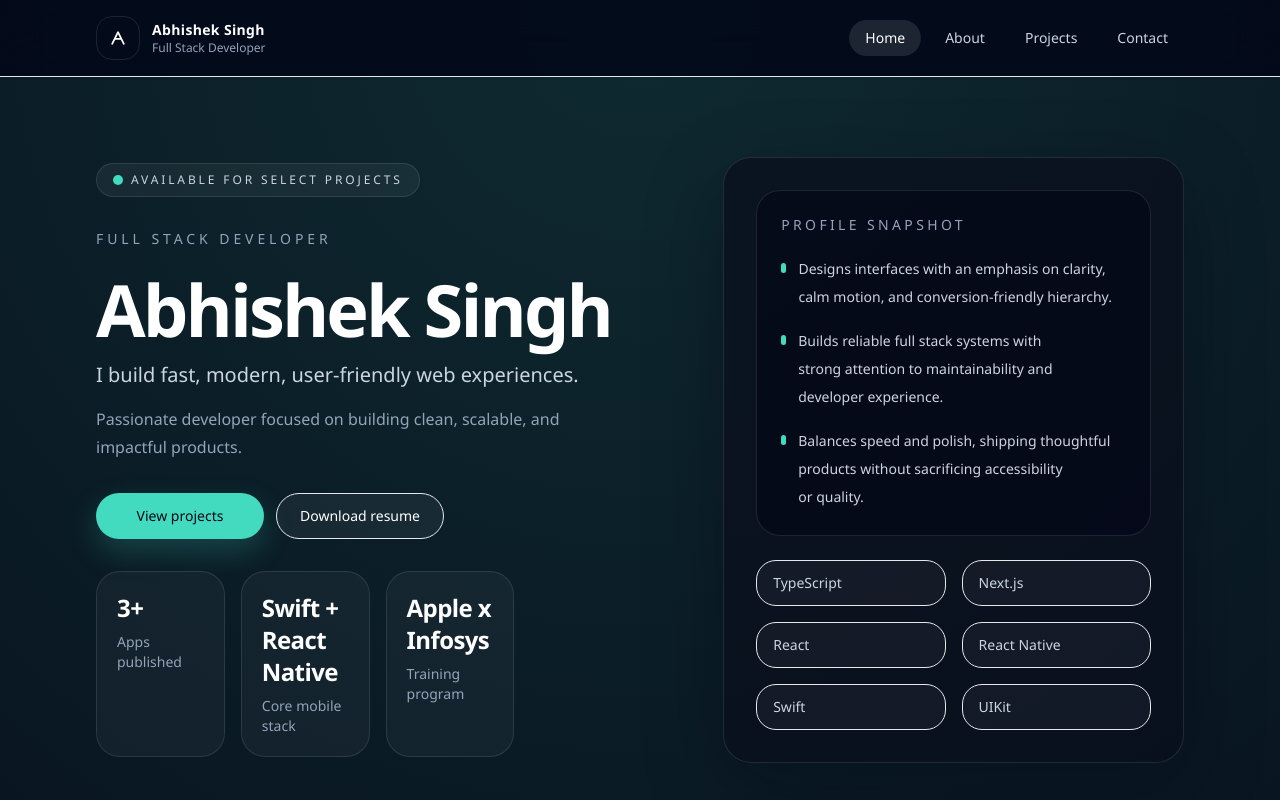
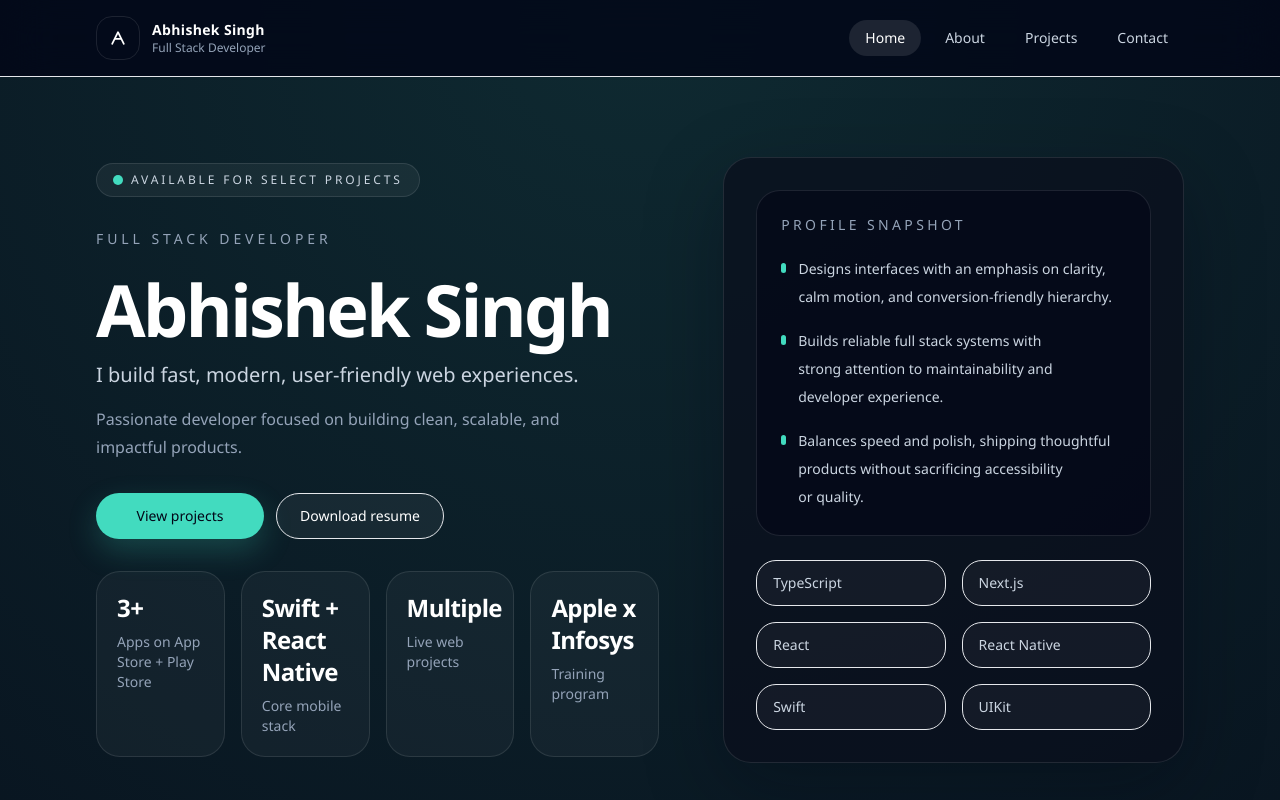
Before and after one commit to Abhishek-dev69/Personal-Portfolio, a Next.js app: page / in a window 1280 px wide. Shown: the top 800 px of the page. Built offline with nearby package versions, Linux system fonts and the light colour scheme.

Commit message:
added UI changes

```diff
--- a/data/site.ts
+++ b/data/site.ts
@@ -21,8 +21,9 @@ export const navigation = [
 ];
 
 export const stats = [
-  { label: "Apps published", value: "3+" },
+  { label: "Apps on App Store + Play Store", value: "3+" },
   { label: "Core mobile stack", value: "Swift + React Native" },
+  { label: "Live web projects", value: "Multiple" },
   { label: "Training program", value: "Apple x Infosys" },
 ];
 
```
